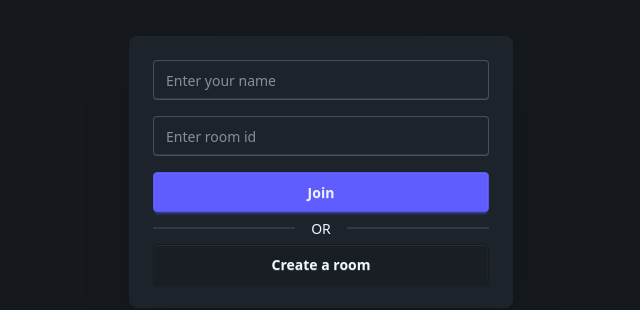
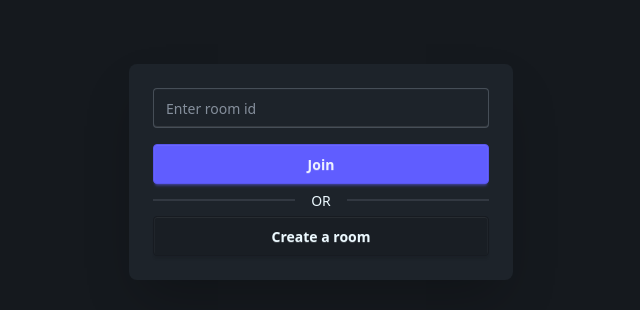
Before and after one commit to vishaldev21/Squiggle, a React (Vite) app in the folder frontend/: page / in a window 1280 px wide. Shown: the part 228-538 px from the top of the page, without its empty margins (319-959 px from the left). Built offline with nearby package versions, Linux system fonts and the light colour scheme.

Commit message:
refactor: removed username input and generating usernames automatically

```diff
--- a/frontend/package.json
+++ b/frontend/package.json
@@ -19,7 +19,9 @@
     "react-router-dom": "^7.3.0",
     "socket.io-client": "^4.8.1",
     "tailwindcss": "^4.0.12",
-    "tldraw": "^3.9.0"
+    "tldraw": "^3.9.0",
+    "unique-names-generator": "^4.7.1",
+    "uuid": "^11.1.0"
   },
   "devDependencies": {
     "@eslint/js": "^9.21.0",
--- a/frontend/src/Components/LeaderBoard.tsx
+++ b/frontend/src/Components/LeaderBoard.tsx
@@ -29,7 +29,13 @@ function LeaderBoard() {
     return () => {
       socket?.off(ACTIONS.CORRECT_ANSWER);
     };
-  }, [playerLeaderBoard, setPlayerLeaderBoard, socket]);
+  }, [
+    accessUser?.username,
+    clients,
+    playerLeaderBoard,
+    setPlayerLeaderBoard,
+    socket,
+  ]);
   return (
     <div className="w-1/2 h-full overflow-auto border-r space-y-2 p-2">
       {playerLeaderBoard.map((el) => (
--- a/frontend/src/pages/RoomCreate.tsx
+++ b/frontend/src/pages/RoomCreate.tsx
@@ -1,24 +1,24 @@
-import { generateSlug } from "random-word-slugs";
 import { useState } from "react";
 import { useNavigate } from "react-router-dom";
 import toast from "react-hot-toast";
 import { useUserContext } from "../Context/UserContext";
 import { useGameContext } from "../Context/GameContext";
+import { v4 as uuidv4 } from "uuid";
+import { uniqueNamesGenerator, names } from "unique-names-generator";
 
 function RoomCreate() {
   const [roomName, setRoomName] = useState("");
-  const [userName, setUserName] = useState("");
   const { setUsername: setUsernameContext } = useUserContext();
   const navigate = useNavigate();
   const { setPlayerLeaderBoard } = useGameContext();
 
   const createRoom = () => {
-    if (userName === "") {
-      toast.error("Please provide your name");
-      return;
-    }
+    const userName = uniqueNamesGenerator({
+      dictionaries: [names],
+      length: 1,
+    });
     setUsernameContext(userName);
-    const generatedRoomName = generateSlug(2);
+    const generatedRoomName = uuidv4().split("-")[0];
     setPlayerLeaderBoard([
       { name: userName, points: 0, ranking: 1, gotCorrect: false },
     ]);
@@ -29,10 +29,10 @@ function RoomCreate() {
 
   const joinRoom = (e: React.MouseEvent<HTMLButtonElement, MouseEvent>) => {
     e.preventDefault();
-    if (userName === "") {
-      toast.error("Please provide your name");
-      return;
-    }
+    const userName = uniqueNamesGenerator({
+      dictionaries: [names],
+      length: 1,
+    });
     setUsernameContext(userName);
     navigate(`/${roomName}`);
   };
@@ -42,14 +42,6 @@ function RoomCreate() {
       <div className="card shrink-0 w-full max-w-sm shadow-2xl bg-base-100">
         <form className="card-body">
           <div className="form-control flex flex-col gap-4">
-            <input
-              type="text"
-              placeholder="Enter your name"
-              className="input w-full"
-              required
-              value={userName}
-              onChange={(e) => setUserName(e.target.value)}
-            />
             <input
               type="text"
               placeholder="Enter room id"
```
Also changed, not shown: 1 other file (tests, documents, lock files or other folders).
